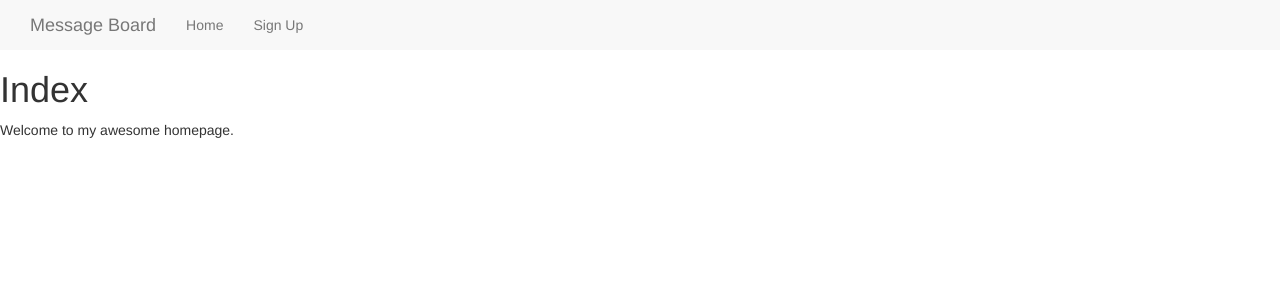
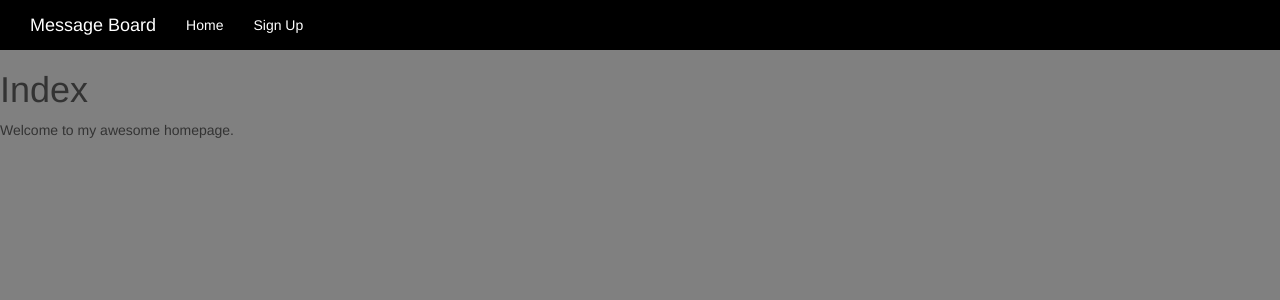
Before and after one commit to tyreest19/MessageBoard, a Flask app: page / in a window 1280 px wide. Shown: the top 300 px of the page. Run offline with Flask 2, Linux system fonts and the light colour scheme; some libraries are stand-ins or nearby versions.

Commit message:
basic layout completed

```diff
--- /dev/null
+++ b/static/stylesheet.css
@@ -0,0 +1,20 @@
+.navbar-default {
+  background-color: black;
+  background-image: none;
+  background-repeat: no-repeat;
+ }
+
+.navbar-default .navbar-nav > li > a {
+   color: white; /*Change active text color here*/
+}
+
+   .navbar-default .navbar-nav > li > a:hover, .navbar-default .navbar-nav > li > a:focus {
+    color: white;  /*Sets the text hover color on navbar*/
+}
+
+.navbar-default .navbar-header .navbar-brand {
+    color: white;
+}
+.body {
+    color: grey;
+}
--- a/templates/home_page.html
+++ b/templates/home_page.html
@@ -7,6 +7,7 @@
     <script src="https://ajax.googleapis.com/ajax/libs/jquery/3.1.1/jquery.min.js"></script>
     <script src="https://maxcdn.bootstrapcdn.com/bootstrap/3.3.7/js/bootstrap.min.js"></script>
     <script src="https://ajax.googleapis.com/ajax/libs/jquery/2.1.4/jquery.min.js"></script>
+    <link rel="stylesheet" type="text/css" href="static/stylesheet.css">
 {% endblock %}
 {% block content %}
     <h1>Index</h1>
--- a/templates/layout.html
+++ b/templates/layout.html
@@ -6,15 +6,15 @@
     {% endblock %}
 </head>
 
-<body>
-  <nav class="navbar-default">
+<body style="background-color:grey;">
+  <nav class="navbar-default" role="navigation">
     <div class="container-fluid">
         <div class="navbar-header">
         <div class="navbar-brand">Message Board</div>
     </div>
         <ul class="nav navbar-nav">
-             <li><a href="/">Home</a></li>
-            <li><a href="/register">Sign Up</a></li>
+             <li><a href="/" class="color-me">Home</a></li>
+            <li><a href="/register" class="color-me">Sign Up</a></li>
         </ul>
     </div>
   </nav>
--- a/templates/registration_page.html
+++ b/templates/registration_page.html
@@ -9,6 +9,7 @@
     <script src="https://ajax.googleapis.com/ajax/libs/jquery/3.1.1/jquery.min.js"></script>
     <script src="https://maxcdn.bootstrapcdn.com/bootstrap/3.3.7/js/bootstrap.min.js"></script>
     <script src="https://ajax.googleapis.com/ajax/libs/jquery/2.1.4/jquery.min.js"></script>
+    <link rel="stylesheet" type="text/css" href="static/stylesheet.css">
 {% endblock %}
 {% block content %}
   <form action="/register" method="post">
```
